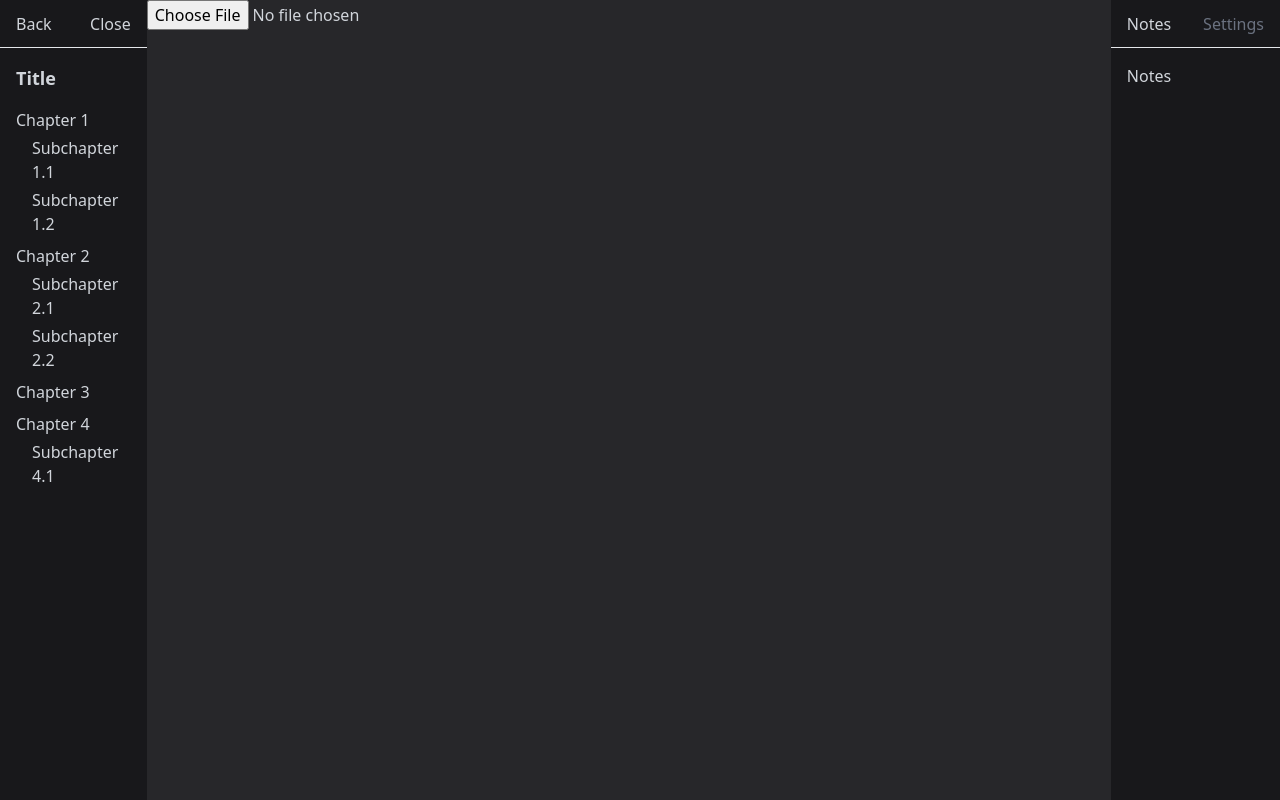
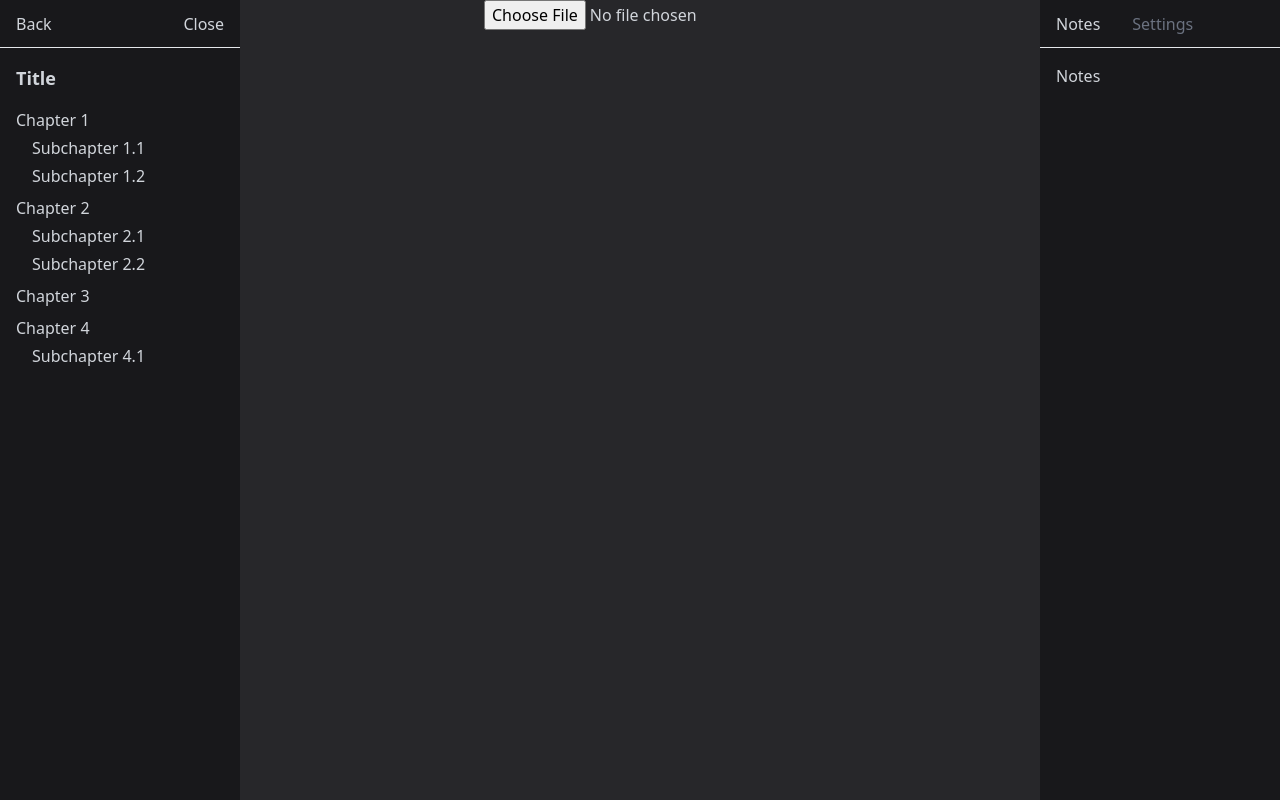
Before and after one commit to elevinas123/easyLibrary, a React (Vite) app: page / in a window 1280 px wide. Built offline with nearby package versions, Linux system fonts and the light colour scheme.

Commit message:
working with cheerio

```diff
--- a/package.json
+++ b/package.json
@@ -12,6 +12,7 @@
   "dependencies": {
     "@excalidraw/excalidraw": "^0.17.6",
     "canvas": "^2.11.2",
+    "cheerio": "^1.0.0",
     "compromise": "^14.14.0",
     "jszip": "^3.10.1",
     "konva": "^9.3.14",
--- a/src/App.tsx
+++ b/src/App.tsx
@@ -16,7 +16,7 @@ function App() {
         if (file) {
             try {
                 const paragraphs = await readEpub(file);
-                console.log("paraghps", paragraphs)
+                console.log("paraghps", paragraphs);
                 setEpubText(paragraphs);
             } catch (error) {
                 console.log("error", error);
@@ -26,15 +26,14 @@ function App() {
     };
 
     return (
-        <div className="flex flex-row bg-zinc-800 text-gray-300">
+        <div className="flex  min-h-screen flex-row w-full bg-zinc-800 text-gray-300">
             <Chapters />
-            <input
-                type="file"
-                placeholder="Select EPUB"
-                accept=".epub"
-                onChange={handleEpubChange}
+
+            <Text
+                handleEpubChange={handleEpubChange}
+                paragraphs={epubText}
+                fontSize={fontSize}
             />
-            <Text paragraphs={epubText} fontSize={fontSize} />
             <RightHand />
         </div>
     );
--- a/src/Modules/BookPage/Chapters.tsx
+++ b/src/Modules/BookPage/Chapters.tsx
@@ -19,7 +19,7 @@ export default function Chapters() {
     ];
 
     return (
-        <div className="flex flex-col w-72 bg-zinc-900">
+        <div className="flex flex-col w-96 bg-zinc-900">
             <div className="border-b flex flex-row h-12 w-full items-center justify-between px-4">
                 <button className="text-gray-300 hover:text-gray-500">
                     Back
--- a/src/Modules/BookPage/RightHand.tsx
+++ b/src/Modules/BookPage/RightHand.tsx
@@ -12,7 +12,7 @@ export default function RightHand() {
     const SelectedItem = allItems[selected]
 
     return (
-        <div className="flex flex-col w-72 bg-zinc-900">
+        <div className="flex flex-col w-96 bg-zinc-900">
             <div className="border-b flex flex-row h-12 w-full items-center">
                 <button
                     className={`p-4 ${
--- a/src/Modules/BookPage/Text.tsx
+++ b/src/Modules/BookPage/Text.tsx
@@ -1,30 +1,70 @@
 import React from "react";
+import {load}  from 'cheerio';
+import { StyledText, Paragraph, Char } from "./TextComponents";
 
 type TextProps = {
     paragraphs: string[];
     fontSize: number;
+    handleEpubChange: (
+        event: React.ChangeEvent<HTMLInputElement>
+    ) => Promise<void>;
 };
 
-export default function Text({ paragraphs, fontSize }: TextProps) {
-    const lineHeight = fontSize * 1.5; // Line height based on font size
+export default function Text({
+    paragraphs,
+    fontSize,
+    handleEpubChange,
+}: TextProps) {
+    const renderContent = (html: string) => {
+        const $ = load(html);
 
-    const renderParagraphs = () => {
-        return paragraphs.map((paragraph, paraIndex) => (
-            <div
-                key={paraIndex}
-                style={{
-                    marginBottom: `${lineHeight}px`,
-                    fontSize: `${fontSize}px`,
-                    lineHeight: `${lineHeight}px`,
-                }}
-                dangerouslySetInnerHTML={{ __html: paragraph }}
-            />
-        ));
+        const renderedContent = $("body")
+            .children()
+            .map((_, elem) => {
+                if (elem.tagName === "p") {
+                    // Extract paragraph text and styles
+                    const children = $(elem)
+                        .contents()
+                        .map((_, child) => {
+                            if (child.type === "text") {
+                                return <Char char={child.data!} />;
+                            } else if (child.tagName === "span") {
+                                const style = $(child).attr("style") || "";
+                                return (
+                                    <StyledText >
+                                        {$(child).text()}
+                                    </StyledText>
+                                );
+                            }
+                        })
+                        .get();
+                    return <Paragraph>{children}</Paragraph >;
+                } else {
+                    console.log("elem", elem.tagName, elem)
+                }
+                // Handle other elements like headings, etc.
+            })
+            .get();
+
+        return renderedContent;
     };
 
+
     return (
-        <div style={{ minHeight: "100vh", width: "100%" }}>
-            {renderParagraphs()}
+        <div className="w-full flex flex-col items-center">
+            <input
+                type="file"
+                placeholder="Select EPUB"
+                accept=".epub"
+                onChange={handleEpubChange}
+            />
+            <div className="w-96">
+                {paragraphs.map((paragraph, index) => (
+                    <React.Fragment key={index}>
+                        {renderContent(paragraph)}
+                    </React.Fragment>
+                ))}
+            </div>
         </div>
     );
 }
--- /dev/null
+++ b/src/Modules/BookPage/TextComponents.tsx
@@ -0,0 +1,35 @@
+import React from "react";
+
+type ParagraphProps = {
+    children: React.ReactNode;
+};
+
+type StyledTextProps = {
+    children: React.ReactNode;
+};
+
+type CharProps = {
+    char: string;
+};
+export const Paragraph: React.FC<ParagraphProps> = ({ children }) => {
+    return (
+        <p
+            style={{
+                marginBottom: "1.5em",
+                wordWrap: "break-word", // Prevents long words from breaking the layout
+                overflow: "hidden", // Ensures content doesn't overflow its container
+                width: "100%", // Ensure the paragraph takes the full width of its container
+            }}
+        >
+            {children}
+        </p>
+    );
+};
+
+export const StyledText: React.FC<StyledTextProps> = ({ children }) => {
+    return <span style={{ whiteSpace: "normal" }}>{children}</span>;
+};
+
+export const Char: React.FC<CharProps> = ({ char }) => {
+    return <span className="text-xl">{char}</span>;
+};
```
Also changed, not shown: 1 other file (tests, documents, lock files or other folders).
